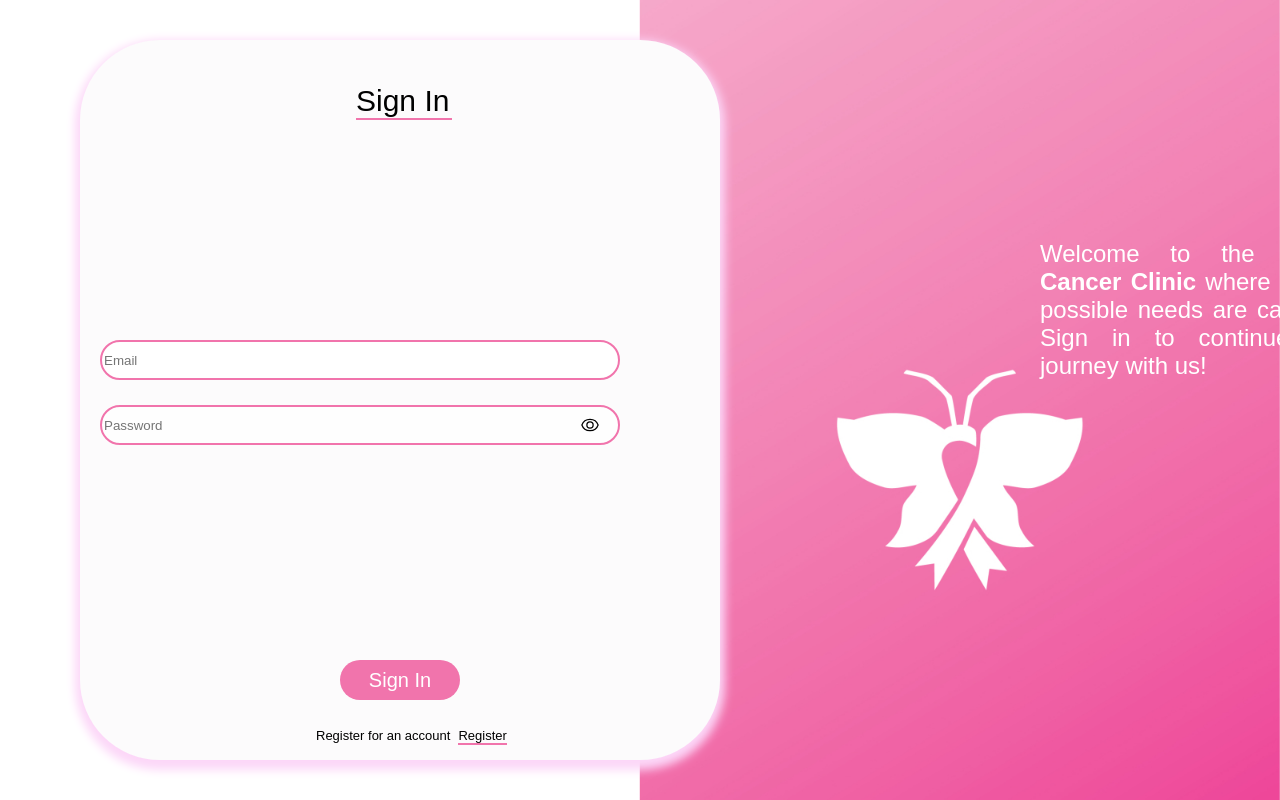
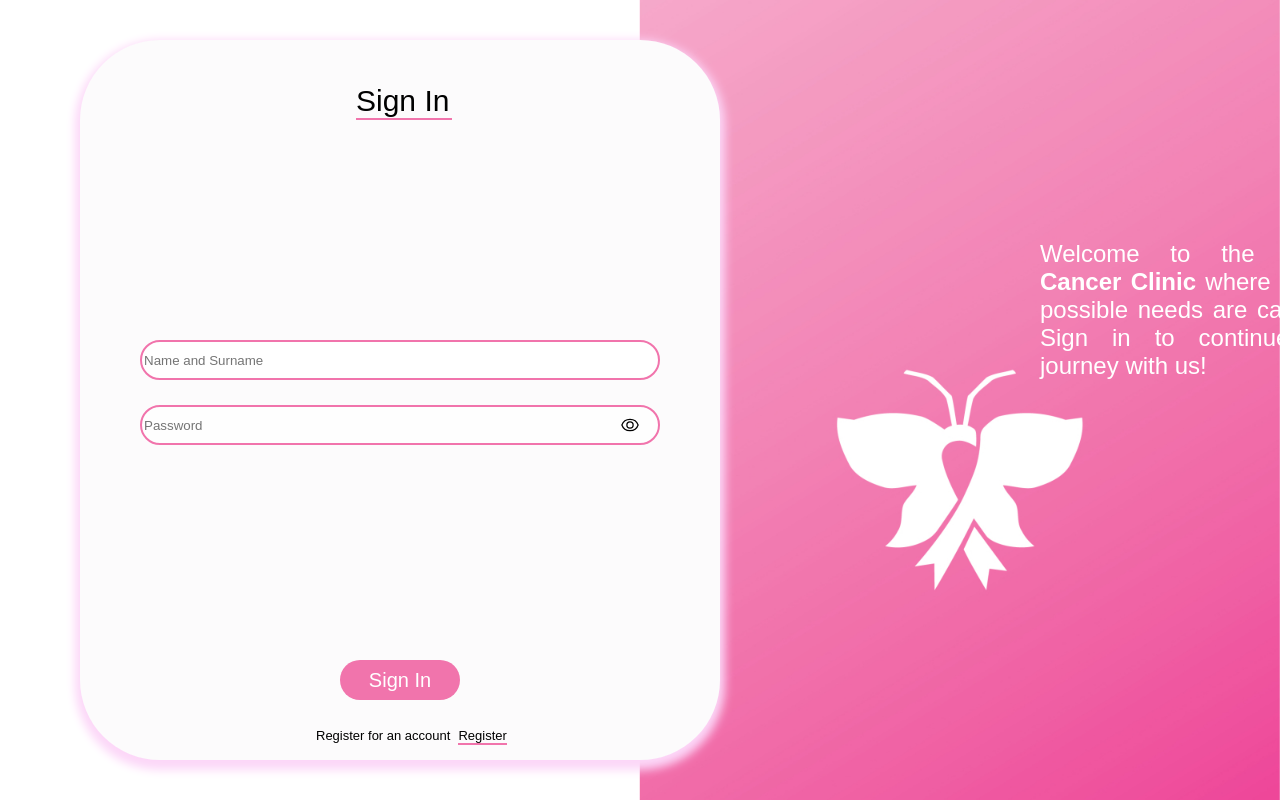
Before and after one commit to anchenayres/medical_term2, a React (Create React App) app: page / in a window 1280 px wide. Shown: the top 800 px of the page. Built offline with nearby package versions, Linux system fonts and the light colour scheme.

Commit message:
Demonstration Video
A few things spotted which needed to be changed

```diff
--- a/src/Components/Appointments.js
+++ b/src/Components/Appointments.js
@@ -250,7 +250,7 @@ const Appointments = () => {
             </div>
 
             <div className="update-user">
-                <h7> Update an Existing Patient</h7>
+                <h7> Update an Existing Appointment</h7>
                 <select ref={uId} onChange={getUpdateDetails} className="delUser2">
                      <option>Please Select a Patient</option>
                     {
--- a/src/Components/Login.js
+++ b/src/Components/Login.js
@@ -78,7 +78,7 @@ const Login = () => {
             <div className="login-heading">
 
             <h4>Sign In</h4>
-                <input ref={name} className="box1" type="username" placeholder="Email"  />
+                <input ref={name} className="box1" type="username" placeholder="Name and Surname"  />
                 <div className='password-container'>
                     <input ref={password} className="box2"  type={isRevealPwd ? 'text' : 'password'} placeholder="Password"  />
 
--- a/src/index.css
+++ b/src/index.css
@@ -54,7 +54,7 @@ html, p, body {
 .box1 {
   height: 5vh;
   width: 65vh;
-  margin-left: 7vh;
+  margin-left: 5vh;
   margin-top: 35vh;
   border-bottom-right-radius: 10vh;
   border-top-right-radius: 10vh;
@@ -253,7 +253,7 @@ html, p, body {
   height: 5vh;
   width: 15vh;
   background-color: #F174AC;
-  margin-left: -35vh;
+  margin-left: -40vh;
   margin-top: 75vh;
   position: absolute;
   border-bottom-right-radius: 10vh;
@@ -1967,6 +1967,7 @@ h13 {
 .password-container {
   position: absolute;
   display: flex;
+  margin-left: 5vh;
   align-items: center;
   justify-content: space-between;
 }
@@ -1985,9 +1986,6 @@ h13 {
   box-sizing: border-box;
 }
 
-.login-heading .box1 {
-  margin-left: 0;
-}
 
 img {
   margin-top: 3vh;
```
